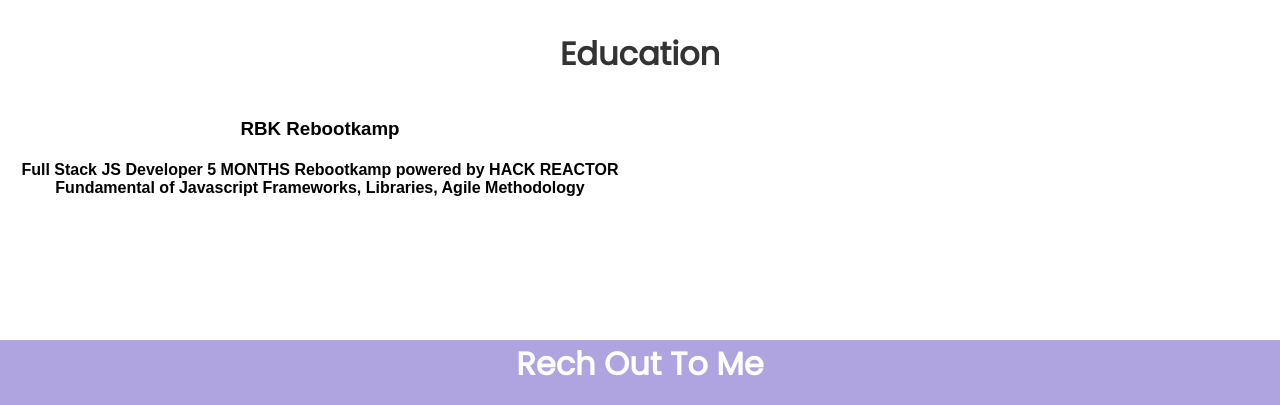
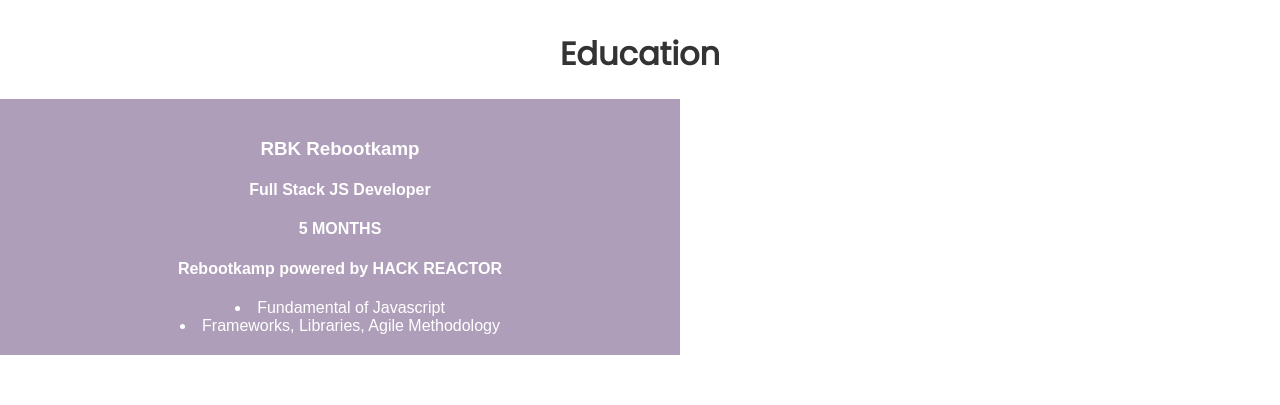
Before and after one commit to rihem-bensaad/Portfolio, a React (Create React App) app: page / in a window 1280 px wide. Shown: the part 860-1265 px from the top of the page. Built offline with nearby package versions, Linux system fonts and the light colour scheme; grey boxes are pictures that could not be loaded.

Commit message:
block education

```diff
--- a/src/components/File/File.scss
+++ b/src/components/File/File.scss
@@ -17,7 +17,8 @@
     float: left;
     width: 50%;
     font-family: 'Raleway', sans-serif;
-    text-align: center;
+    text-align: center ;
+
   }
 
 
@@ -52,3 +53,10 @@
   .icon{
   width: 5%;
   }
+
+  //alert
+  .alert {
+    padding: 20px;
+    background-color: #ae9eb9;
+    color: white;
+  }
--- a/src/components/File/File.tsx
+++ b/src/components/File/File.tsx
@@ -5,17 +5,17 @@
             <div className="supporting">
             <div className="container">
                 <div className="col">
-                <h2>Hello everyone I'm Rihem BEN SAAD</h2>
-                <p>Hello world! I am Rihem BEN SAAD from Tunisia and I am currently Graduated as a Full stack JS developer from RBK, a Coding RebootKamp powered by Hack Reactor. I create content in design and development using different libraries and frameworks such as React.js, Angular, Node.js, etc..
-                I have a background in microcomputer system maintenance so I enjoy repairing computers. When I am not developing, you can find me learning things on YouTube, watching series, practice sports.
-                </p>
+                    <h2>Hello everyone I'm Rihem BEN SAAD</h2>
+                    <p>Hello world! I am Rihem BEN SAAD from Tunisia and I am currently Graduated as a Full stack JS developer from RBK, a Coding RebootKamp powered by Hack Reactor. I create content in design and development using different libraries and frameworks such as React.js, Angular, Node.js, etc..
+                    I have a background in microcomputer system maintenance so I enjoy repairing computers. When I am not developing, you can find me learning things on YouTube, watching series, practice sports.
+                    </p>
                 </div>
 
                 <div className="col">
                     <img src="https://pps.whatsapp.net/v/t61.24694-24/300999958_539045894642503_935984859955004619_n.jpg?ccb=11-4&oh=01_AdQweyJhy0greyy7Lk-VyrP-1SfYNCvp9FZNyiz16jPt7w&oe=63694FCE" alt="" />
                 </div>
 
-            </div>
+
             <div className="clearfix"></div>
             <div>
 
@@ -51,15 +51,21 @@
 
 
                 <h1 className='doing'>Education</h1>
-                <div className="col">
+
+                <div className="col alert">
                     <h3>RBK Rebootkamp</h3>
-                    <h4>Full Stack JS Developer
-                    5 MONTHS
-                    Rebootkamp powered by HACK REACTOR
-                    Fundamental of Javascript
-                    Frameworks, Libraries, Agile Methodology</h4>
+                    <h4>Full Stack JS Developer</h4>
+                    <h4>5 MONTHS</h4>
+                    <h4> Rebootkamp powered by HACK REACTOR</h4>
+
+                        <li> Fundamental of Javascript</li>
+                        <li>Frameworks, Libraries, Agile Methodology</li>
+
+
                 </div>
+
                 <div className="clearfix"></div>
+                </div>
                 </div>
 
 
```
